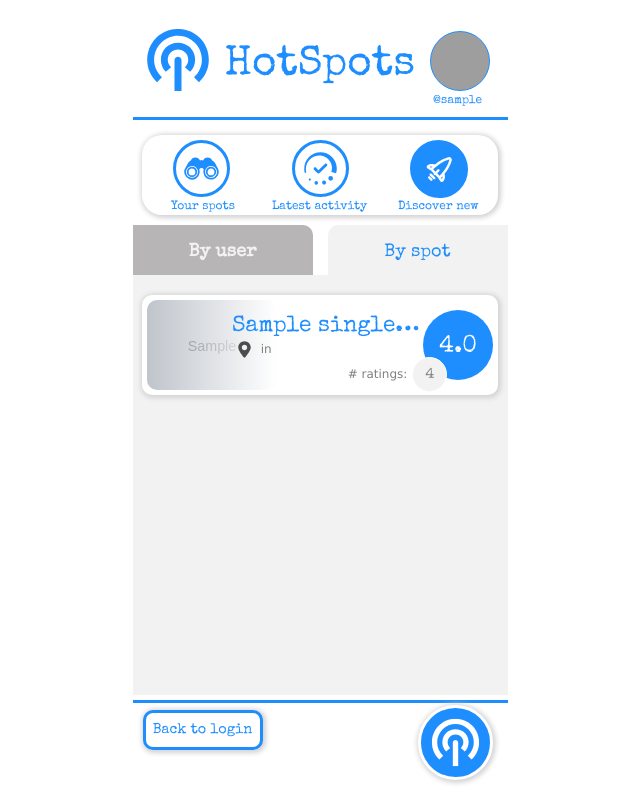
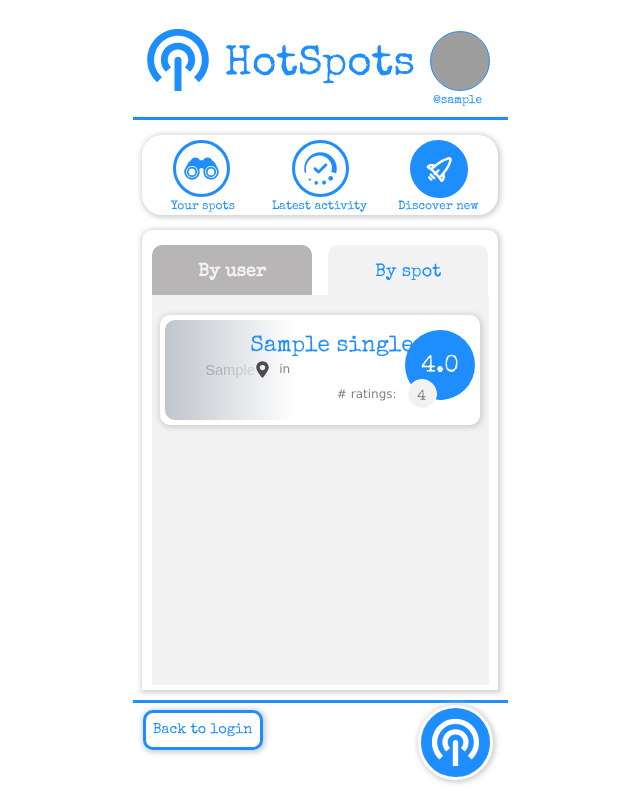
Before and after one commit to dmhburke/db-hotspots, a Django app: page /catalog/discovernew in a window 1280 px wide. Shown: the whole page, without its empty margins (320-960 px from the left). Run offline with Django 3.2, Linux system fonts and the light colour scheme; a user stored in the database is signed in; tables that the repository leaves empty hold one stand-in row (values such as "Sample post"); grey boxes marked "Sample" are stand-in pictures; some libraries are stand-ins or nearby versions; grey boxes are pictures that could not be loaded.

Commit message:
fix css minor issues

```diff
--- a/catalog/static/css/styles.css
+++ b/catalog/static/css/styles.css
@@ -691,6 +692,16 @@ li {
 }
 
 /* USER SPOTLIST */
+#mainCard {
+  width: 95%;
+  height: 460px;
+  padding-top: 10px;
+  border-top-left-radius: 10px;
+  border-top-right-radius: 10px;
+  margin: 15px auto;
+  position: relative;
+}
+
 #activeNav {
   position: absolute;
   background-color: #1e8eff;
@@ -736,47 +747,51 @@ li {
 
 .selectorButton {
   height: 100%;
-  width: 48%;
+  width: 45%;
   text-align: center;
   line-height: 55px;
   font-size: 1.5rem
 }
 
 #wishlistButton {
-  float: left;
+  display: inline-block;
+  margin-left: 10px;
   border-top-right-radius: 10px;
+  border-top-left-radius: 10px;
   font-weight: bold;
   background-color: #b7b5b5;
   color: #f2f2f2;
 }
 
 #hitlistButton {
-  float: right;
+  display: inline-block;
+  margin-left: 12px;
   border-top-left-radius: 10px;
+  border-top-right-radius: 10px;
   background-color: #f2f2f2;
   color: #1e8eff;
 }
 
 .resultsBox {
-  width: 100%;
-  height: 420px;
+  width: 94.5%;
+  height: 390px;
   margin: 0px auto;
   overflow-y: scroll;
   border-top: 10px solid #f2f2f2;
 }
 
 #wishlistResults {
-  position: absolute;
-  top: 275px;
   background-color: #f2f2f2;
   z-index: 10;
+  position: absolute;
+  left:10px;
 }
 
 #hitlistResults {
-  position: absolute;
-  top: 275px;
   background-color: #f2f2f2;
   z-index: 20;
+  position: absolute;
+  left:10px;
 }
 
 
@@ -1309,7 +1346,7 @@ li {
 }
 
 #discoveryCard {
-  height: 100px;
+  height: 110px;
   width: 95%;
   margin: 10px auto;
   border-radius: 10px;
@@ -1394,7 +1431,7 @@ li {
 
 #discoveryCount {
   height: 20px;
-  width: 90%;
+  width: 75%;
   text-align: right;
   position: relative;
 }
@@ -1409,12 +1446,12 @@ li {
 }
 
 #discoveryDetailsCountResult {
-  height: 35px;
-  width: 35px;
+  height: 30px;
+  width: 30px;
   border-radius: 100%;
   line-height: 35px;
   background-color: #f2f2f2;
-  top: -5px;
+  top: -3px;
   right: -40px;
   position: absolute;
   text-align: center;
@@ -1440,20 +1477,20 @@ li {
 }
 
 #discoveryListLegalname {
-  height: 30px;
+  height: 20px;
   width: 180px;
   position: absolute;
-  font-size: 2rem;
+  font-size: 1.5rem;
   top: 15px;
   left: 100px;
 
 }
 
 #discoveryListUsername {
-  height: 30px;
+  height: 20px;
   width: 160px;
   position: absolute;
-  top: 42px;
+  top: 35px;
   left: 110px;
   line-height: 20px;
   font-size: 1.25rem;
@@ -1462,16 +1499,15 @@ li {
 
 #discoveryListHighSpot {
   height: 20px;
-  width: 130px;
-  position: absolute;
-  top: 65px;
-  left: 95px;
+  width: 200px;
+  position: absolute;
+  top: 55px;
+  left: 100px;
 }
 
 #discoveryListHighSpotIcon {
   height: 25px;
   width: 25px;
-
   border-radius: 100%;
   display: inline-block;
   vertical-align: middle;
@@ -1481,7 +1517,7 @@ li {
 
 #discoveryListHighSpotValue {
   height: 25px;
-  width: 100px;
+  width: 160px;
   display: inline-block;
   vertical-align: middle;
   line-height: 25px;
@@ -1495,10 +1531,10 @@ li {
 
 #discoveryListLastSpot {
   height: 20px;
-  width: 130px;
-  position: absolute;
-  top: 65px;
-  left: 225px;
+  width: 200px;
+  position: absolute;
+  top: 80px;
+  left: 100px;
 }
 
 #discoveryListCountRating {
--- a/catalog/templates/discovernew.html
+++ b/catalog/templates/discovernew.html
@@ -5,6 +5,8 @@
 <div id=activeNavDiscover>
   <img id=activeNavImg src="{% static 'icons/discoverWhite.svg' %}">
 </div>
+
+<div id=mainCard class=shadow>
 
 <div id=buttonRow>
 <div id=wishlistButton class="selectorButton brandFont brandFontColor ">By user</div>
@@ -104,5 +106,6 @@
 {% endif %}
 
 </div>
+</div>
 
 {% endblock %}
--- a/catalog/templates/userdetail.html
+++ b/catalog/templates/userdetail.html
@@ -103,7 +103,7 @@
 
       <div id=spotNotesUserDetail>
         {% if spot.notes %}
-        {{spot.notes}}
+        "{{spot.notes}}"
         {% else %}
         <span id=defaultText>No notes entered</span>
         {% endif %}
@@ -153,7 +153,7 @@
 
         <div id=spotNotesUserDetail>
           {% if spot.notes %}
-          {{spot.notes}}
+          "{{spot.notes}}"
           {% else %}
           <span id=defaultText>No notes entered</span>
           {% endif %}
```
Also changed, not shown: other parts of catalog/static/css/styles.css (+40 -15 lines), catalog/templates/activitystream.html (+16 -2 lines), 2 other files.
